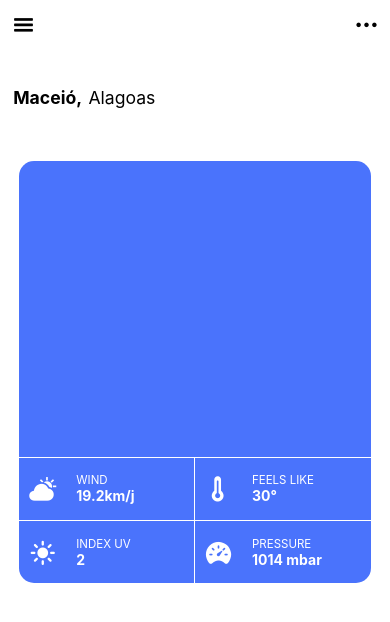
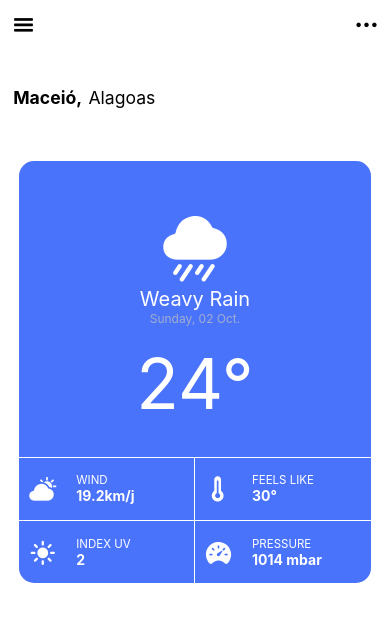
Before and after one commit to DavidFerreiraa/AppPrevisaoTempo, a React Native app: screen / in a window 390 px wide. Shown: the top 622 px of the page. Built offline with nearby package versions, Linux system fonts and the light colour scheme.

Commit message:
Finalização componente clima

```diff
--- a/src/components/Card/index.js
+++ b/src/components/Card/index.js
@@ -6,7 +6,7 @@ import Climazinho from '../../components/Climazinho';
 export default function Card(){
     return (
         <View style={styles.card}>
-            <Clima/>
+            <Clima clima='Weavy Rain' dia='Sunday' data='02 Oct.' temperatura='24°'/>
             <View style={styles.viewFlex}>
                 <Climazinho Top='1' Right='1' icone='partly-sunny-sharp' funcao='WIND' valor='19.2km/j'/>
                 <Climazinho Top='1' icone='thermometer' funcao='FEELS LIKE' valor='30°'/>
--- a/src/components/Clima/index.js
+++ b/src/components/Clima/index.js
@@ -1,16 +1,41 @@
 import { StyleSheet, Text, View } from "react-native";
+import { Ionicons } from '@expo/vector-icons';
+import { clickProps } from "react-native-web/dist/cjs/modules/forwardedProps";
 
-export default function Clima() {
+export default function Clima(props) {
     return(
-        <View style={styles.ele}></View>
+        <View style={styles.element}>
+            <Ionicons name='rainy' size={70} color="#fff" style={styles.icone}/>
+            <Text style={styles.titulo}>{props.clima}</Text>
+            <Text style={styles.paragrafo}>{props.dia}, {props.data}</Text>
+            <Text style={styles.temperaturastyle}>{props.temperatura}</Text>
+        </View>
     );
 
 }
 
 
 const styles = StyleSheet.create({
-    ele:{
+    element:{
+        flexDirection: 'column',
         height: '70%',
         width: '100%',
+        alignItems: 'center'
+    },
+    icone: {
+        marginTop: 50
+    },
+    titulo: {
+        color: '#fff',
+        fontSize: 20
+    },
+    paragrafo: {
+        color: '#A1ADCE',
+        fontSize: 12
+    },
+    temperaturastyle: {
+        marginTop: 15,
+        color: '#fff',
+        fontSize: 70
     }
 })
--- a/src/components/IconText/index.js
+++ b/src/components/IconText/index.js
@@ -1,5 +1,5 @@
 import { StyleSheet, Text, View } from "react-native";
-import { Ionicons, FontAwesome5 } from '@expo/vector-icons';
+import { Ionicons } from '@expo/vector-icons';
 
 export default function IconText(props) {
     return(
```
